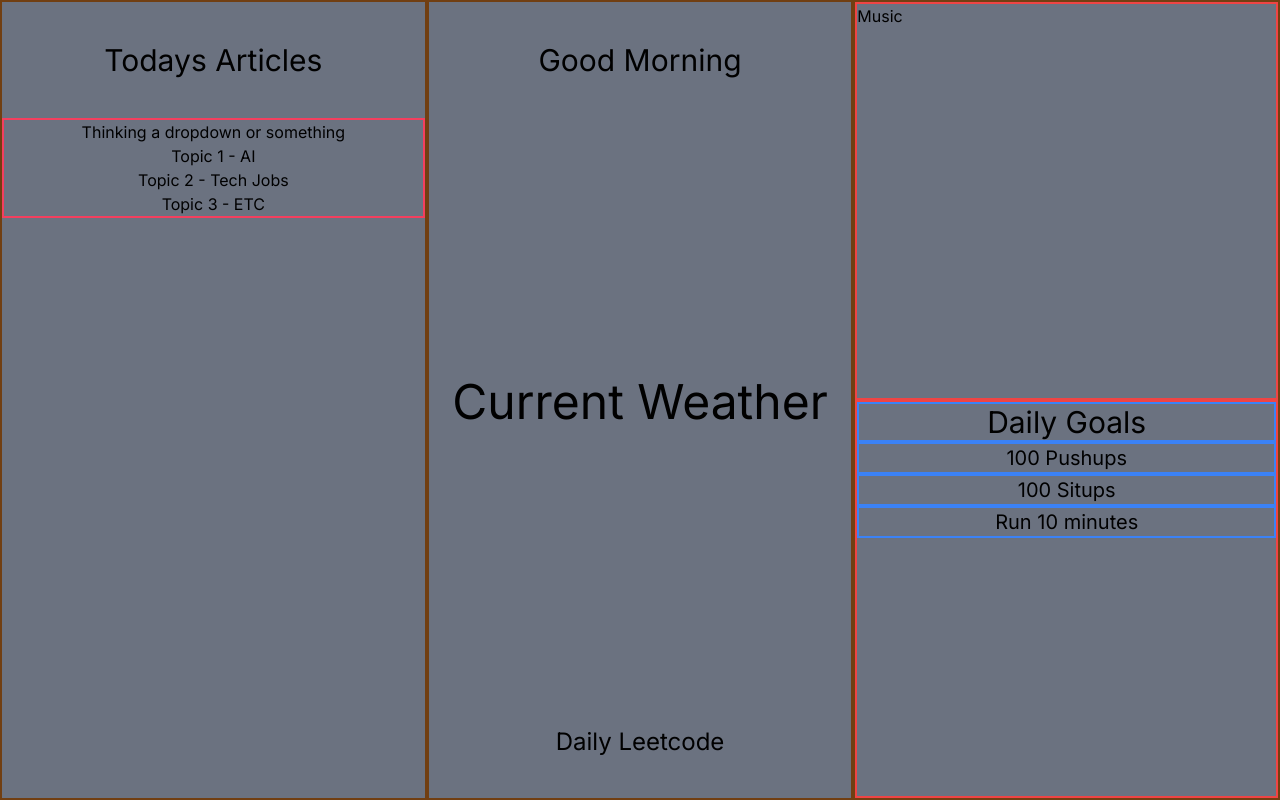
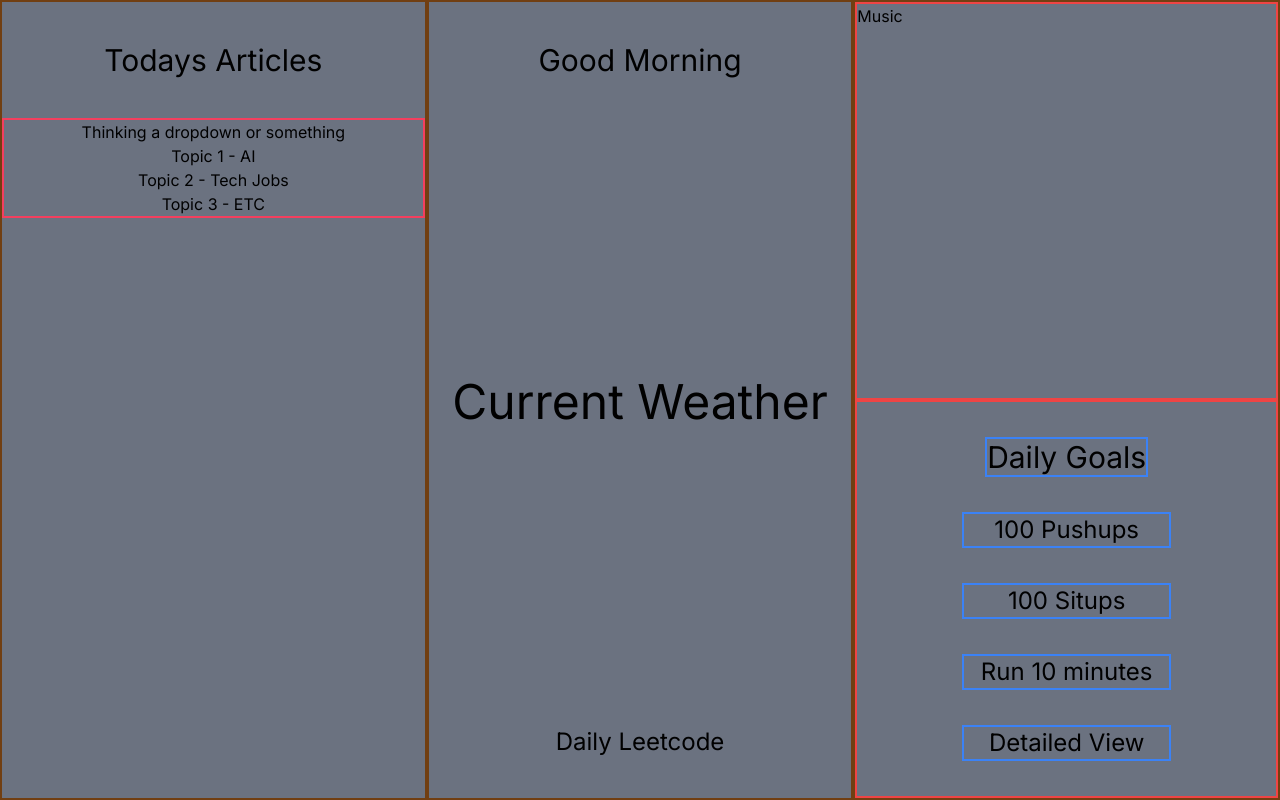
Before and after one commit to ThinkCreatively/CheckingIn, a Next.js app in the folder checking-in/: page / in a window 1280 px wide. Built offline with nearby package versions, Linux system fonts and the light colour scheme.

Commit message:
~ Finished basic wire frame for health

```diff
--- a/checking-in/app/customComps/musicAndHealth/Health.tsx
+++ b/checking-in/app/customComps/musicAndHealth/Health.tsx
@@ -3,18 +3,21 @@ import React from "react";
 const Health = () => {
   const dailyWorkouts = ["100 Pushups", "100 Situps", "Run 10 minutes"];
   return (
-    <div className="border-2 border-red-500 h-full items-center">
+    <div className="flex flex-col border-2 border-red-500 h-full items-center justify-evenly">
       <div className="border-2 border-blue-500 text-center text-3xl">
         Daily Goals
       </div>
       {dailyWorkouts.map((item, index) => (
         <div
           key={index}
-          className="border-2 border-blue-500 text-center text-xl"
+          className="border-2 border-blue-500 text-center text-2xl w-1/2"
         >
           {item}
         </div>
       ))}
+      <div className="border-2 border-blue-500 text-center text-2xl w-1/2 align-center">
+        Detailed View
+      </div>
     </div>
   );
 };
```
